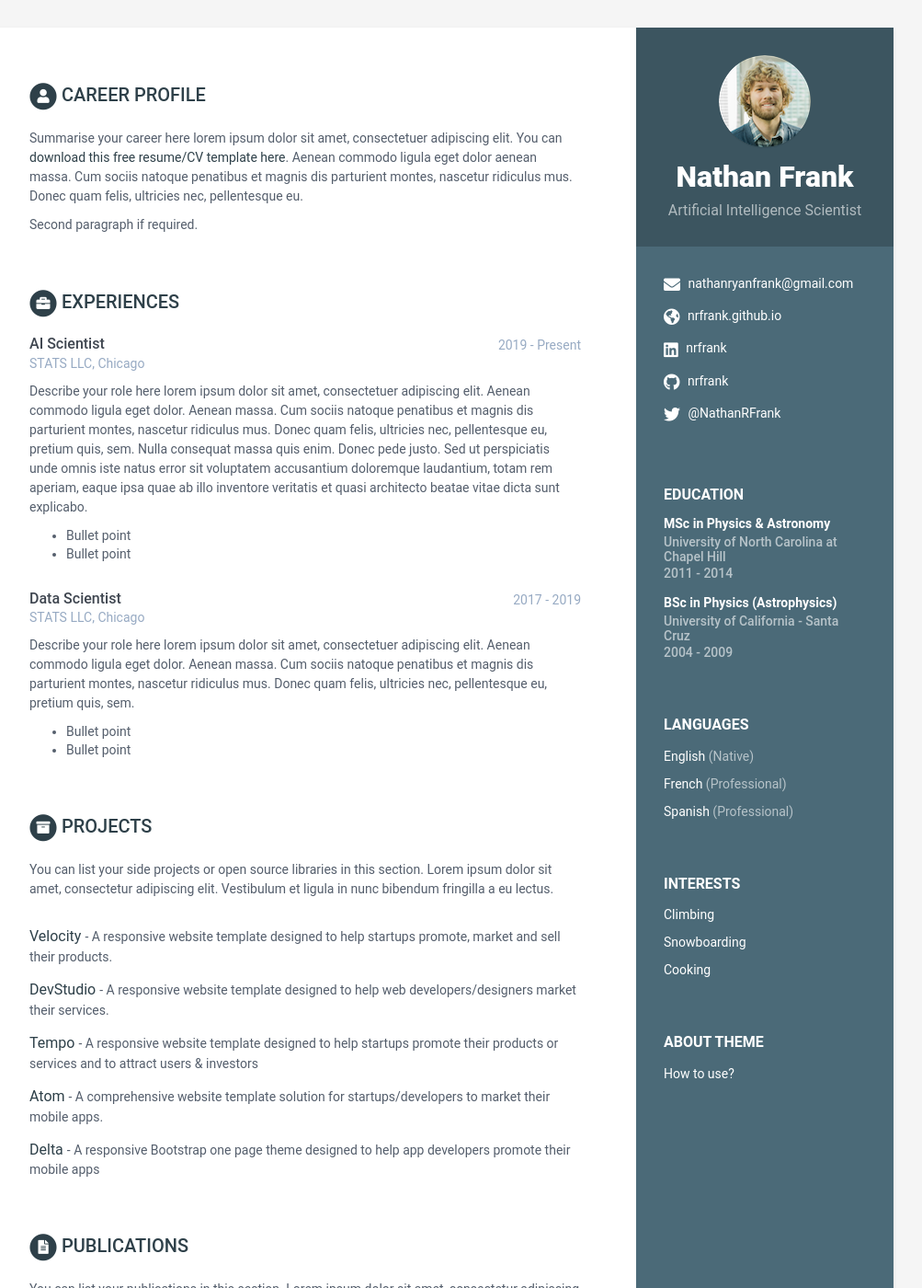
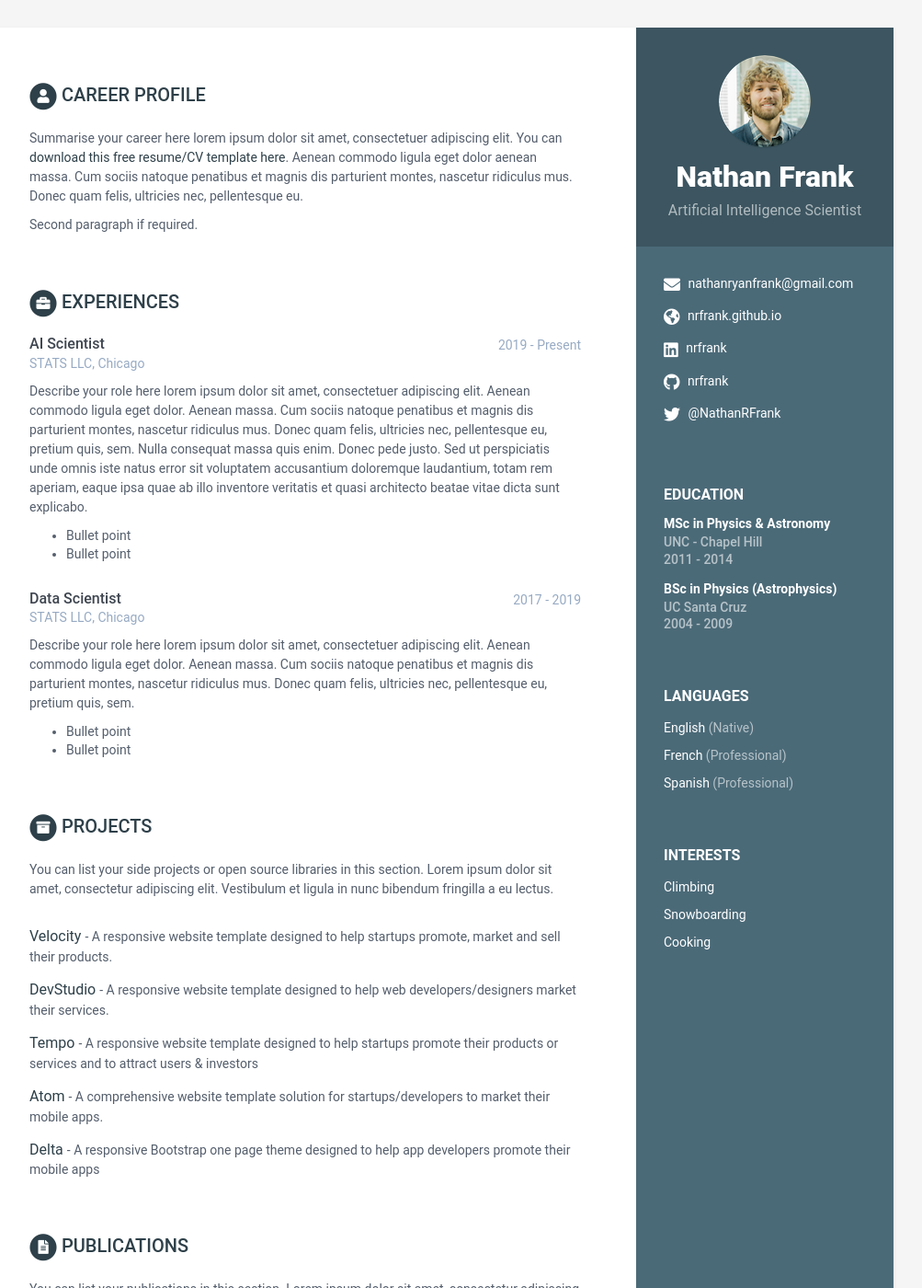
Before and after one commit to nrfrank/nrfrank.github.io, a Jekyll site: the page built from index.html, in a window 1280 px wide and 1400 px high. Shown: the whole window at 92% size, without its empty margins (168-1171 px from the left). Built offline with Jekyll 4.4.1, drawn with Linux system fonts in a browser that asks for light colours; part of the change alters nothing that is shown.

Commit message:
update info and site routing

```diff
--- a/_config.yml
+++ b/_config.yml
@@ -1,14 +1,14 @@
 #Update all the sections by editing the data.yml file inside _data folder.
 
 # Site Settings
-title: My Resume
-url: 'http://webjeda.com'
-baseurl: '/online-cv' #change it according to your repository name
+title: Nathan Frank's CV
+url: 'https://nrfrank.github.io'
+baseurl: '' #change it according to your repository name
 # Style will be applied only after restarting the build or serve. Just choose one of the options.
 theme_skin: ceramic # blue turquoise green berry orange ceramic
 
 # Tracker
-analytics: UA-83979019-1
+analytics: UA-140461600-1
 
 # Sass/SCSS
 sass:
--- a/_data/data.yml
+++ b/_data/data.yml
@@ -3,7 +3,7 @@
 #
 
 sidebar:
-    about: True # set to False or comment line if you want to remove the "how to use?" in the sidebar
+    about: False # set to False or comment line if you want to remove the "how to use?" in the sidebar
     education: True # set to False if you want education in main section instead of in sidebar
 
     # Profile information
@@ -56,7 +56,7 @@ career-profile:
 
 education:
     - degree: MSc in Physics & Astronomy
-      university: University of North Carolina at Chapel Hill
+      university: UNC - Chapel Hill
       time: 2011 - 2014
       details: |
         Describe your study here lorem ipsum dolor sit amet, consectetuer
@@ -69,7 +69,7 @@ education:
           - Bullet point
 
     - degree: BSc in Physics (Astrophysics)
-      university: University of California - Santa Cruz
+      university: UC Santa Cruz
       time: 2004 - 2009
       details: |
         Describe your study here lorem ipsum dolor sit amet, consectetuer
```
Also changed, not shown: Gemfile (added), Gemfile.lock (added), 1 other file.
